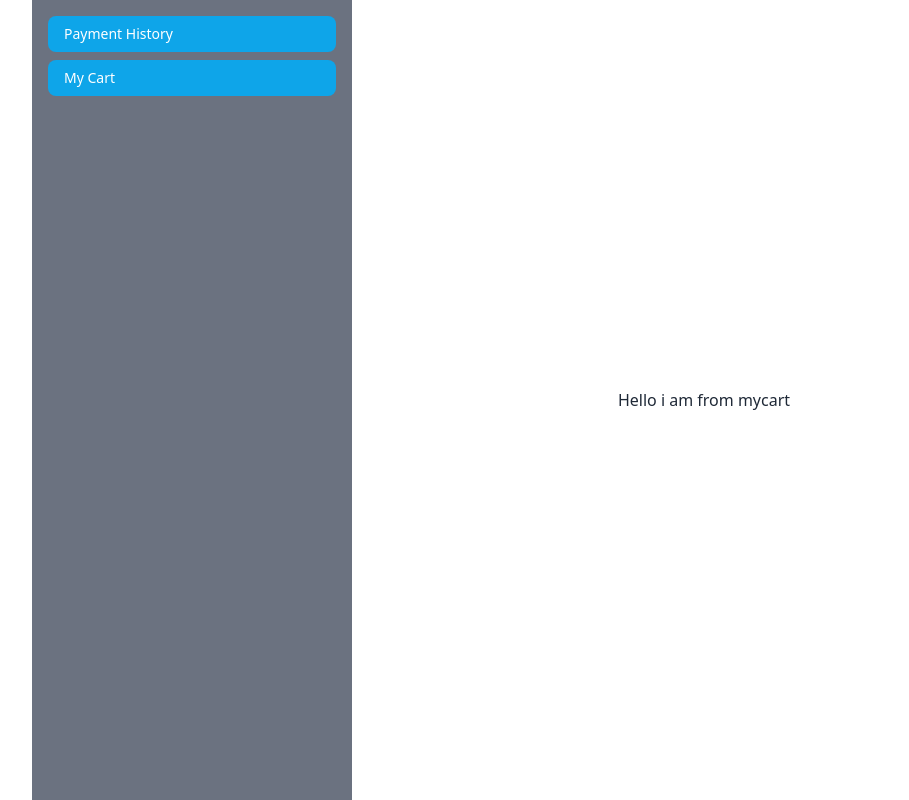
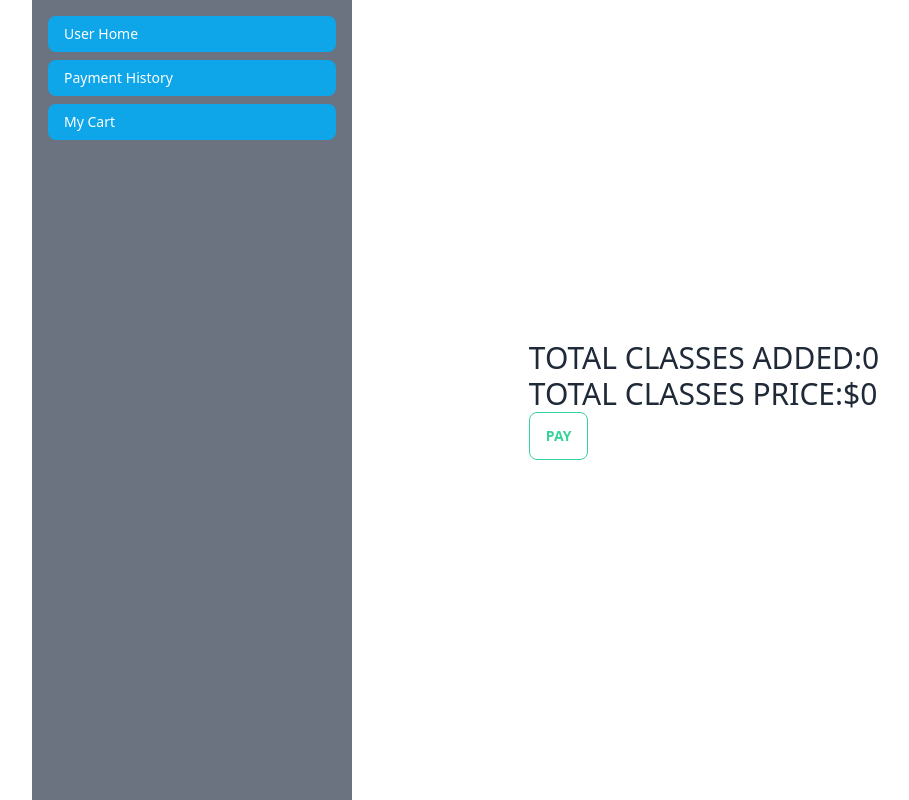
Before and after one commit to abusaid-ban/summer-photography-camp, a React (Vite) app: page /dashboard/mycart in a window 1280 px wide. Shown: the whole page, without its empty margins (96-1005 px from the left). Built offline with nearby package versions, Linux system fonts and the light colour scheme; no server answers.

Commit message:
create mycart in the dashboard and calculate total classes and prices

```diff
--- a/src/Layout/DashBoard/DashBoard.jsx
+++ b/src/Layout/DashBoard/DashBoard.jsx
@@ -19,6 +19,7 @@ const DashBoard = () => {
                     <label htmlFor="my-drawer-2" className="drawer-overlay"></label>
                     <ul className="menu p-4 w-80 h-full bg-gray-500 text-base-content text-white">
 
+                        <li><Link to="/"  className="bg-sky-500 mb-2">User Home</Link></li>
                         <li><Link to="/dashboard/history"  className="bg-sky-500 mb-2">Payment History</Link></li>
                         <li><Link to="/dashboard/mycart" className="bg-sky-500 ">My Cart</Link></li>
                     </ul>
--- a/src/Pages/Home/ExtraSection/ExtraSection.jsx
+++ b/src/Pages/Home/ExtraSection/ExtraSection.jsx
@@ -14,7 +14,7 @@ const ExtraSection = () => {
     }, [])
     return (
         <section className="my-20">
-            <h2 className="text-3xl text-center  bg-green-200 p-2"><span className="p-2 rounded-xl bg-sky-600">Review </span> Our Students</h2>
+            <h2 className="text-3xl text-center  bg-green-200 p-2"><span className="p-1 rounded-xl bg-sky-600">Review </span> Our Students</h2>
 
             <Swiper navigation={true} modules={[Navigation]} className="mySwiper">
 
--- a/src/Pages/Home/PopularClass/PopularClass.jsx
+++ b/src/Pages/Home/PopularClass/PopularClass.jsx
@@ -10,7 +10,7 @@ const PopularClass = () => {
     }, [])
     return (
         <div className="my-24">
-            <h2 className="text-3xl text-center bg-green-200 p-2"><span className="p-2 rounded-xl bg-sky-600">popular </span> Classes</h2>
+            <h2 className="text-3xl text-center bg-green-200 p-2"><span className="p-1 rounded-xl bg-sky-600">popular </span> Classes</h2>
             <div className="grid md:grid-cols-2 lg:grid-cols-3 gap-5 my-5">
                 {
                     classes.map(allClass => <AllPopularClasses
--- a/src/Pages/Home/PopularInstructor/PopularInstructor.jsx
+++ b/src/Pages/Home/PopularInstructor/PopularInstructor.jsx
@@ -4,7 +4,7 @@ import Instructors from "../../Instructors/Instructors/Instructors";
 const PopularInstructor = () => {
     return (
         <div  className="mb-24">
-            <h2 className="text-3xl text-center  bg-green-200 p-2"><span className="p-2 rounded-xl bg-sky-600">popular </span> Instructors</h2>
+            <h2 className="text-3xl text-center  bg-green-200 p-2"><span className="p-1 rounded-xl bg-sky-600">popular </span> Instructors</h2>
             <Instructors></Instructors>
         </div>
     );
--- a/src/Pages/MyCart/MyCart.jsx
+++ b/src/Pages/MyCart/MyCart.jsx
@@ -1,12 +1,19 @@
 import { Helmet } from "react-helmet-async";
+import useCart from "../../Hooks/useCart";
 
 const MyCart = () => {
+    const [cart] = useCart();
+    const total = cart.reduce((sum,item)=> item.price + sum , 0)
     return (
         <div>
             <Helmet>
                 <title>Imagine Studio | My Cart</title>
             </Helmet>
-          <h2>Hello i am from mycart</h2>
+         <div className="uppercase">
+         <h2 className="text-3xl ">Total Classes Added:{cart.length}</h2>
+          <h2 className="text-3xl ">Total Classes Price:${total}</h2>
+          <button className="btn btn-outline btn-success">Pay</button>
+         </div>
         </div>
     );
 };
```
